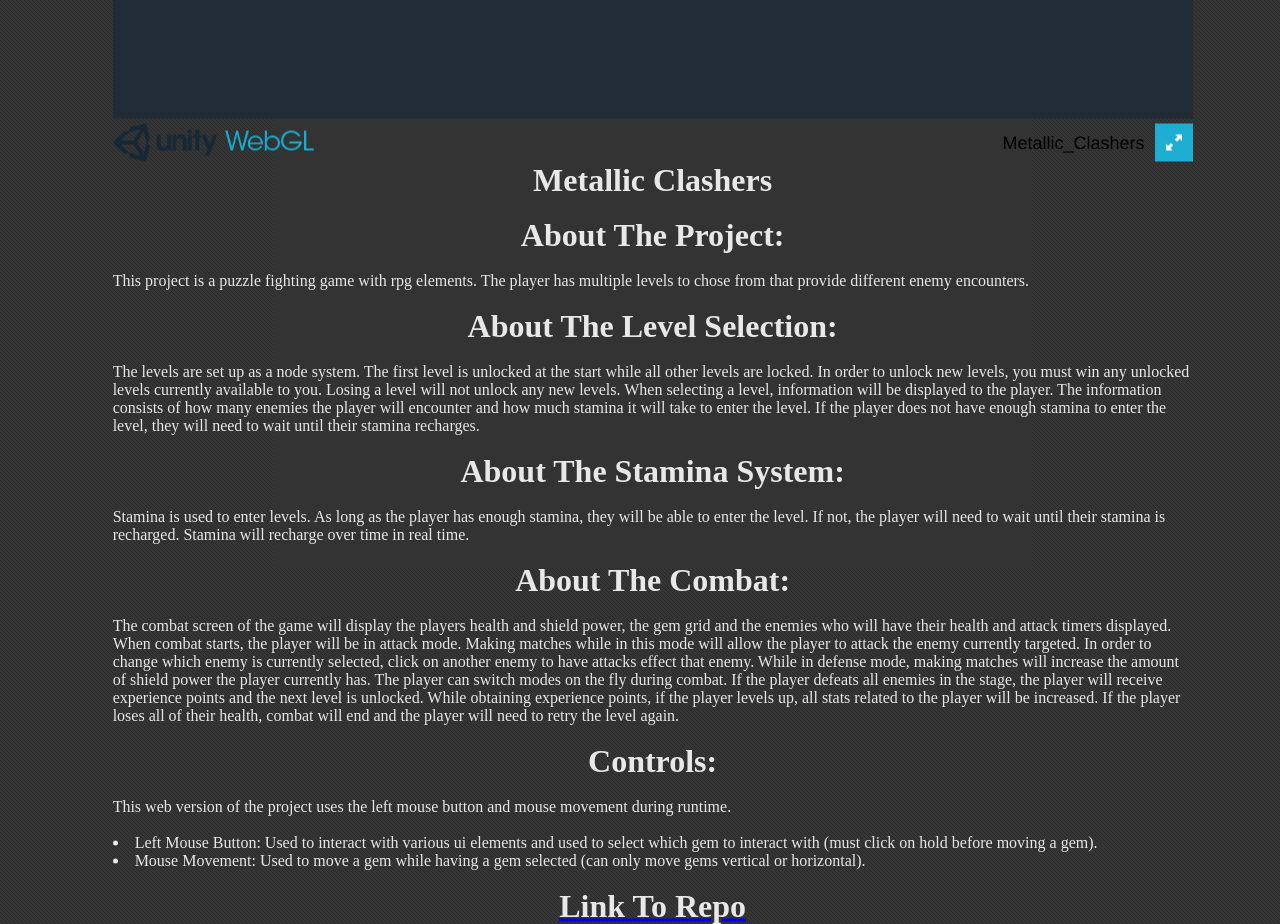
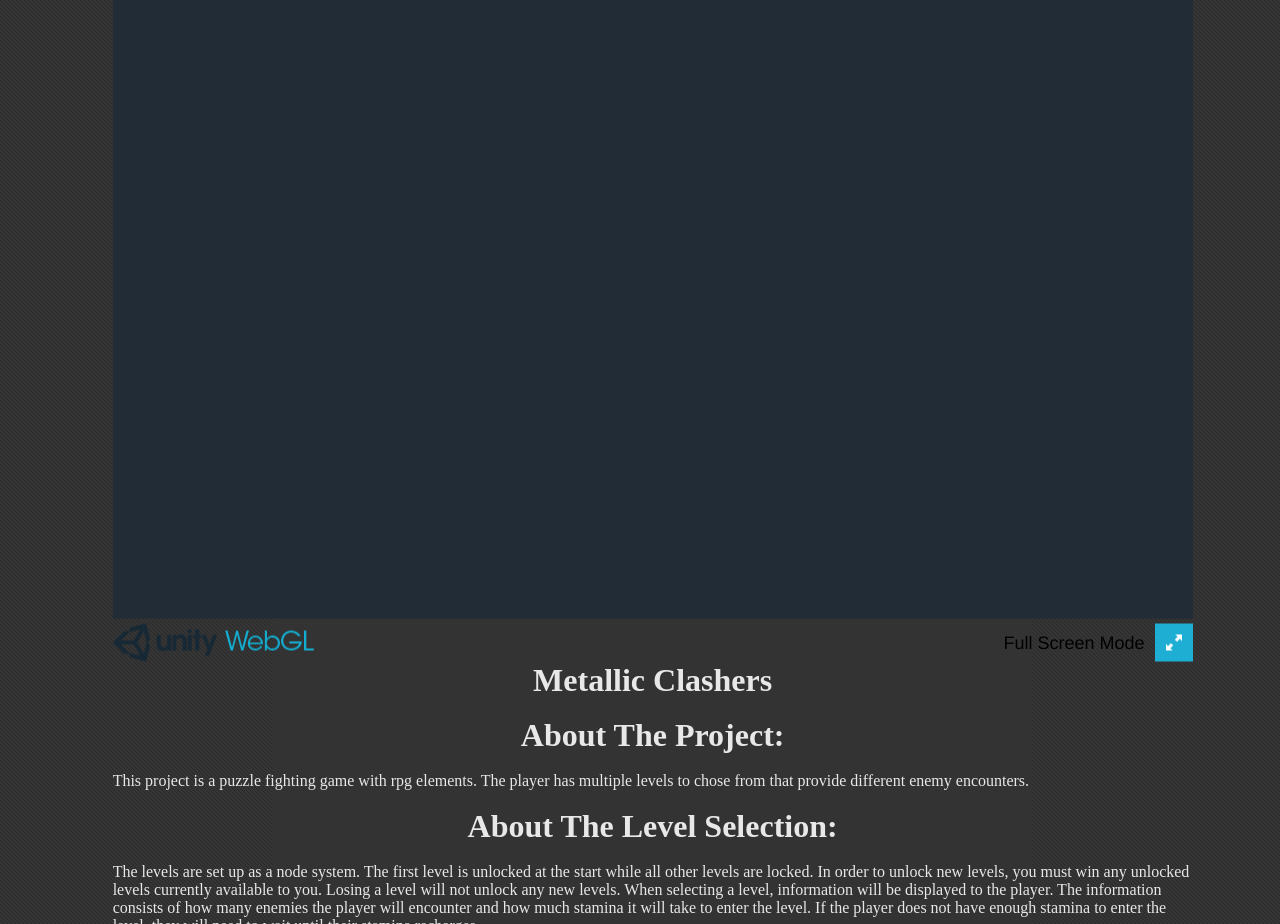
Before and after one commit to brockbarlow/brockbarlow, a plain HTML site: page projects/MetallicClashers/index.html in a window 1280 px wide. Shown: the part 1440-2364 px from the top of the page. Drawn offline with Linux system fonts and the light colour scheme; no server answers.

Commit message:
Text and Size Change Commit
added some text near full screen button and changed web page height.

```diff
--- a/projects/MetallicClashers/index.html
+++ b/projects/MetallicClashers/index.html
@@ -13,13 +13,13 @@
     </script>
   </head>
   <body class="template" style = "background: url(../../images/nav-bg.gif);">
-  <div style="width: 60%; height: 2000px; background-color: #333333; position: relative; left: 21%;">
+  <div style="width: 60%; height: 3000px; background-color: #333333; position: relative; left: 21%;">
     <div class="webgl-content">
       <div id="gameContainer" style="width: 1080px; height: 1980px"></div>
       <div class="footer">
         <div class="webgl-logo"></div>
         <div class="fullscreen" onclick="gameInstance.SetFullscreen(1)"></div>
-        <div class="title">Metallic_Clashers</div>
+        <div class="title">Full Screen Mode</div>
       </div>
 
 	<h1 style ="text-align: center; color: #e8e8e8;">Metallic Clashers</h1>
```
